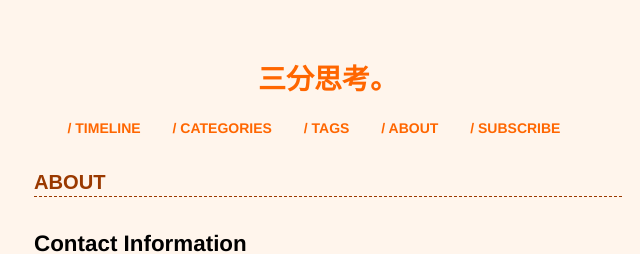
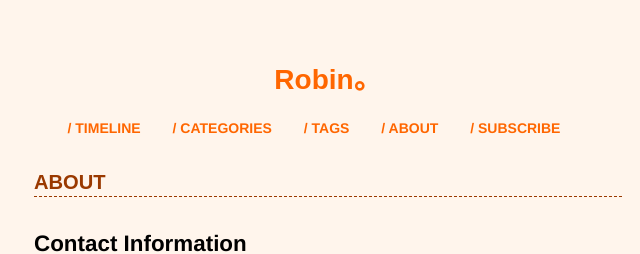
Before and after one commit to xianyuxmu/xianyuxmu.github.io, a Jekyll site: the page built from about.md, in a window 1280 px wide. Shown: the top 254 px of the page, without its empty margins (312-952 px from the left). Built offline with Jekyll 4.4.1, drawn with Linux system fonts in a browser that asks for light colours; comment, search, counter and statistics services are not loaded.

Commit message:
change site name to `Robin。`

```diff
--- a/_config.yml
+++ b/_config.yml
@@ -13,7 +13,7 @@
 # you will see them accessed via {{ site.title }}, {{ site.email }}, and so on.
 # You can create any custom variable you would like, and they will be accessible
 # in the templates via {{ site.myvariable }}.
-title:  三分思考
+title:  Robin。
 description: > # this means to ignore newlines until "baseurl:"
    陈烨彬的个人思考！
 baseurl: "" # the subpath of your site, e.g. /blog
--- a/_layouts/default.html
+++ b/_layouts/default.html
@@ -22,7 +22,7 @@
     <div id="container">
       <div id="main" role="main">
         <header>
-        <a href="/"><h1 class="site-title">三分思考。</h1></a>
+        <a href="/"><h1 class="site-title">Robin。</h1></a>
         <nav>
         <span><a title="vitae" class="" href="{{ site.url }}/timeline/">/ timeline</a></span>
         <span><a title="categories" class="" href="{{ site.url }}/categories/">/ categories</a></span>
--- a/feed.html
+++ b/feed.html
@@ -9,7 +9,7 @@ permalink: /feed/
         xmlns:atom="http://www.w3.org/2005/Atom"
   >
   <channel>
-    <title>三分思考 | {{ site.author }}</title>
+    <title>Robin。｜{{ site.author }}</title>
     <atom:link href="{{ site.url }}/feed/" rel="self" type="application/rss+xml" />
     <link>http://robinchen.me</link>
     <lastBuildDate>{{ site.time | date_to_xmlschema }}</lastBuildDate>
```
